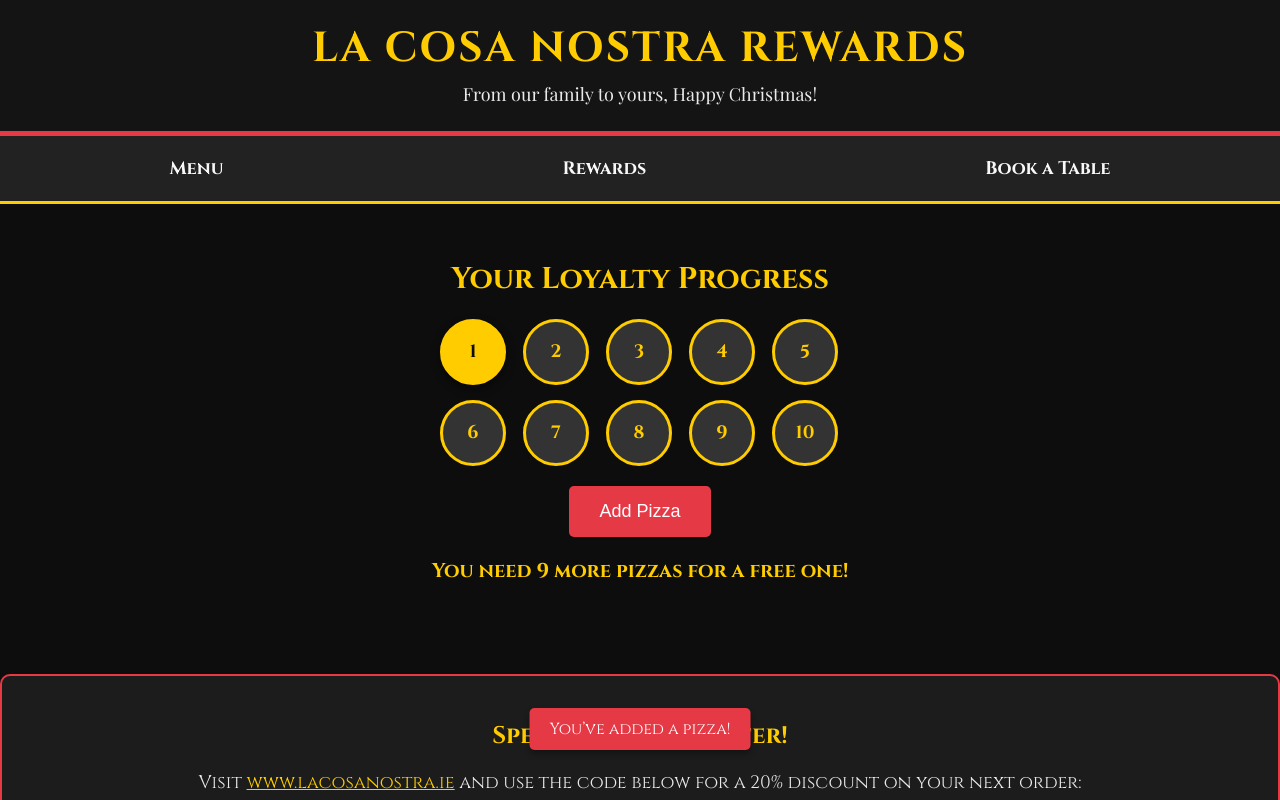
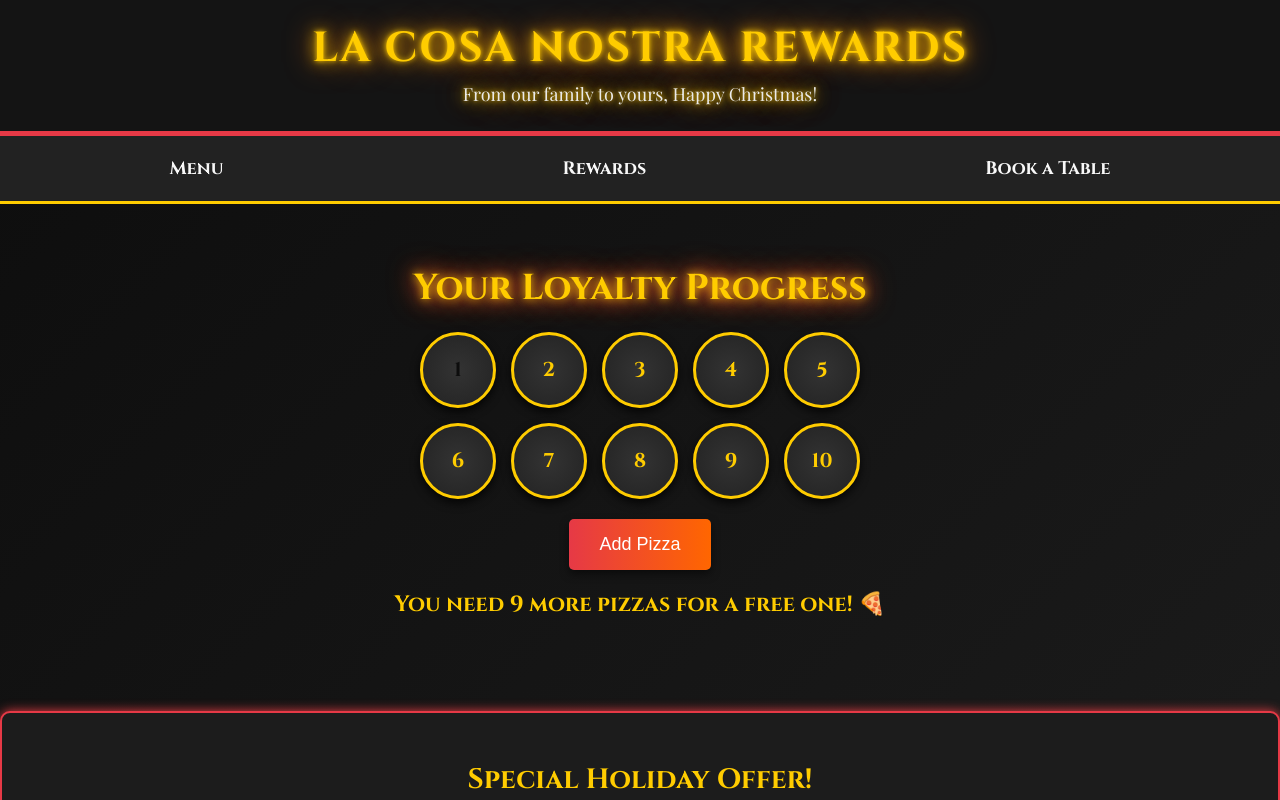
Before and after one commit to AmyFeery50/La_cosa_nostra_2, a plain HTML site: page docs/index.html in a window 1280 px wide. Both pictures are taken after a click on the button "Add Pizza". Shown: the top 800 px of the page. Drawn offline with nearby package versions, Linux system fonts and the light colour scheme.

Commit message:
index.html

```diff
--- a/docs/index.html
+++ b/docs/index.html
@@ -10,7 +10,7 @@
     body {
       margin: 0;
       font-family: 'Cinzel', serif;
-      background-color: #0d0d0d;
+      background: linear-gradient(135deg, #0d0d0d, #1c1c1c);
       color: #eaeaea;
       overflow-x: hidden;
     }
@@ -22,6 +22,16 @@
       text-align: center;
       color: #ffcc00;
       border-bottom: 5px solid #e63946;
+      animation: flicker 2s infinite alternate;
+    }
+
+    @keyframes flicker {
+      0% {
+        text-shadow: 0 0 5px #ffcc00, 0 0 15px #ffcc00, 0 0 30px #ff6600;
+      }
+      100% {
+        text-shadow: 0 0 10px #ff6600, 0 0 20px #ffcc00, 0 0 40px #ffcc00;
+      }
     }
 
     header h1 {
@@ -37,6 +47,16 @@
       font-size: 18px;
       margin: 5px 0;
       color: #eaeaea;
+      animation: fadeIn 3s;
+    }
+
+    @keyframes fadeIn {
+      from {
+        opacity: 0;
+      }
+      to {
+        opacity: 1;
+      }
     }
 
     /* Navigation */
@@ -46,6 +66,16 @@
       justify-content: space-around;
       padding: 10px 0;
       border-bottom: 3px solid #ffcc00;
+      animation: slideIn 1.5s ease-out;
+    }
+
+    @keyframes slideIn {
+      from {
+        transform: translateY(-100%);
+      }
+      to {
+        transform: translateY(0);
+      }
     }
 
     nav a {
@@ -61,6 +91,7 @@
       color: #ffcc00;
       background-color: #333;
       border-radius: 5px;
+      transform: scale(1.1);
     }
 
     /* Main Content */
@@ -70,9 +101,19 @@
     }
 
     h2 {
-      font-size: 30px;
+      font-size: 36px;
       margin-bottom: 20px;
       color: #ffcc00;
+      animation: pulse 2s infinite;
+    }
+
+    @keyframes pulse {
+      0%, 100% {
+        text-shadow: 0 0 10px #ffcc00, 0 0 20px #e63946, 0 0 30px #ff6600;
+      }
+      50% {
+        text-shadow: 0 0 20px #ffcc00, 0 0 30px #e63946, 0 0 50px #ff6600;
+      }
     }
 
     /* Progress Tracker */
@@ -86,74 +127,70 @@
     }
 
     .stamp {
-      width: 60px;
-      height: 60px;
+      width: 70px;
+      height: 70px;
       border-radius: 50%;
       border: 3px solid #ffcc00;
-      background-color: #333;
+      background: radial-gradient(circle, #333, #222);
       display: flex;
       justify-content: center;
       align-items: center;
-      font-size: 18px;
+      font-size: 20px;
       color: #ffcc00;
       font-weight: bold;
-      transition: all 0.3s ease-in-out;
+      transition: all 0.5s ease-in-out;
+      box-shadow: 0px 4px 10px rgba(0, 0, 0, 0.8);
       cursor: pointer;
     }
 
     .stamp.filled {
       background-color: #ffcc00;
       color: #0d0d0d;
-      box-shadow: 0px 4px 8px rgba(0, 0, 0, 0.5);
+      transform: rotateY(360deg);
+    }
+
+    .stamp:hover {
+      transform: scale(1.2);
+      box-shadow: 0 0 15px #ffcc00;
     }
 
     /* Buttons */
     button {
       padding: 15px 30px;
       font-size: 18px;
-      background-color: #e63946;
+      background: linear-gradient(90deg, #e63946, #ff6600);
       color: #fff;
       border: none;
       border-radius: 5px;
       cursor: pointer;
       transition: all 0.3s ease-in-out;
+      box-shadow: 0px 4px 8px rgba(0, 0, 0, 0.5);
     }
 
     button:hover {
-      background-color: #ffcc00;
+      background: linear-gradient(90deg, #ff6600, #e63946);
       color: #0d0d0d;
+      transform: translateY(-2px);
     }
 
     .message {
       margin-top: 20px;
-      font-size: 20px;
+      font-size: 22px;
       font-weight: bold;
       color: #ffcc00;
+      animation: bounce 2s infinite;
     }
 
-    /* Toast Notification */
-    .toast {
-      position: fixed;
-      bottom: 20px;
-      left: 50%;
-      transform: translateX(-50%);
-      background-color: #e63946;
-      color: #fff;
-      padding: 10px 20px;
-      border-radius: 5px;
-      font-size: 16px;
-      box-shadow: 0 4px 6px rgba(0, 0, 0, 0.3);
-      opacity: 0;
-      transition: opacity 0.5s, bottom 0.5s;
-      z-index: 1000;
+    @keyframes bounce {
+      0%, 100% {
+        transform: translateY(0);
+      }
+      50% {
+        transform: translateY(-10px);
+      }
     }
 
-    .toast.show {
-      opacity: 1;
-      bottom: 50px;
-    }
-
-    /* Offer Section */
+    /* Special Offer Section */
     .offer {
       margin-top: 40px;
       padding: 20px;
@@ -161,23 +198,42 @@
       border: 2px solid #e63946;
       border-radius: 10px;
       text-align: center;
+      animation: glow 2s infinite alternate;
+    }
+
+    @keyframes glow {
+      from {
+        box-shadow: 0 0 10px #e63946;
+      }
+      to {
+        box-shadow: 0 0 20px #ffcc00;
+      }
     }
 
     .offer h3 {
-      font-size: 24px;
+      font-size: 28px;
       color: #ffcc00;
-      margin-bottom: 10px;
     }
 
     .offer p {
-      font-size: 18px;
+      font-size: 20px;
       color: #eaeaea;
     }
 
     .offer-code {
-      font-size: 22px;
+      font-size: 26px;
       font-weight: bold;
       color: #e63946;
+      animation: flash 1s infinite;
+    }
+
+    @keyframes flash {
+      0%, 100% {
+        opacity: 1;
+      }
+      50% {
+        opacity: 0.5;
+      }
     }
   </style>
 </head>
@@ -193,23 +249,17 @@
   </nav>
   <div class="container">
     <h2>Your Loyalty Progress</h2>
-    <div class="progress-container" id="progress">
-      <!-- Progress circles will be dynamically added -->
-    </div>
+    <div class="progress-container" id="progress"></div>
     <button id="addPizzaButton">Add Pizza</button>
     <p class="message" id="rewardMessage"></p>
   </div>
 
-  <!-- Special Offer -->
   <div class="offer">
     <h3>Special Holiday Offer!</h3>
     <p>Visit <a href="https://www.lacosanostra.ie" style="color: #ffcc00; text-decoration: underline;">www.lacosanostra.ie</a> and use the code below for a 20% discount on your next order:</p>
     <p class="offer-code">MANGIA20</p>
     <p>Happy Christmas from the owners of La Cosa Nostra!</p>
   </div>
-
-  <!-- Toast Notification -->
-  <div id="toast" class="toast">You’ve added a pizza!</div>
 
   <script>
     const totalPizzas = 10;
@@ -218,52 +268,36 @@
     const progressContainer = document.getElementById('progress');
     const addPizzaButton = document.getElementById('addPizzaButton');
     const rewardMessage = document.getElementById('rewardMessage');
-    const toast = document.getElementById('toast');
 
-    // Function to display toast notifications
-    function showToast(message) {
-      toast.textContent = message;
-      toast.classList.add('show');
-      setTimeout(() => {
-        toast.classList.remove('show');
-      }, 3000);
-    }
-
-    // Update progress UI
     function updateProgress() {
       progressContainer.innerHTML = '';
       for (let i = 1; i <= totalPizzas; i++) {
         const stamp = document.createElement('div');
         stamp.classList.add('stamp');
-        if (i <= pizzasCollected) stamp.classList.add('filled');
+        if (i <= pizzasCollected) {
+          stamp.classList.add('filled');
+        }
         stamp.textContent = i;
         progressContainer.appendChild(stamp);
-
-        // Add animation
-        stamp.addEventListener('click', () => {
-          showToast(`Pizza ${i} added to your loyalty card!`);
-        });
       }
 
       if (pizzasCollected === totalPizzas) {
-        rewardMessage.textContent = 'Congratulations! You’ve earned a FREE pizza!';
+        rewardMessage.textContent = '🎉 Congratulations! Enjoy your FREE pizza!';
         addPizzaButton.disabled = true;
+        addPizzaButton.textContent = 'Completed!';
       } else {
-        rewardMessage.textContent = `You need ${totalPizzas - pizzasCollected} more pizzas for a free one!`;
+        rewardMessage.textContent = `You need ${totalPizzas - pizzasCollected} more pizzas for a free one! 🍕`;
         addPizzaButton.disabled = false;
       }
     }
 
-    // Event listener for adding pizzas
     addPizzaButton.addEventListener('click', () => {
       if (pizzasCollected < totalPizzas) {
         pizzasCollected++;
-        showToast('You’ve added a pizza!');
         updateProgress();
       }
     });
 
-    // Initial load
     updateProgress();
   </script>
 </body>
```
